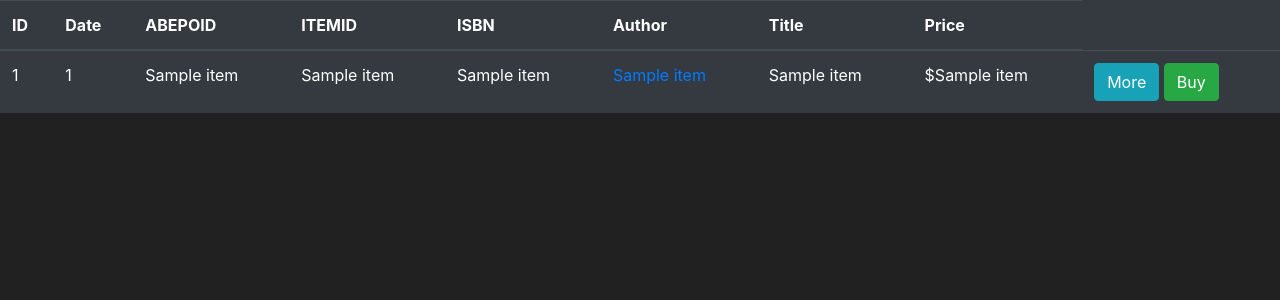
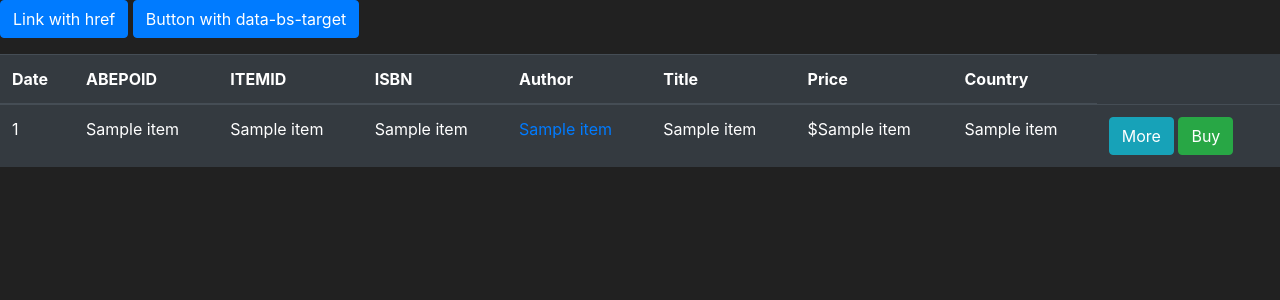
Before and after one commit to Mike-in-Maine/FlaskMarket, a Flask app: template templates/market.html in a window 1280 px wide. Shown: the part 56-356 px from the top of the page. Run offline with Flask 2, Linux system fonts and the light colour scheme; the template is opened without the code that fills it: most values are stand-ins (such as "Sample title", 1, 10 or a date in 2020); some libraries are stand-ins or nearby versions.

Commit message:
Database working on table 'orders'

```diff
--- a/market.py
+++ b/market.py
@@ -61,8 +61,8 @@ def market_page():
     pd.set_option('display.width', None)
     conn = get_db_connection()
     items = conn.execute('SELECT * FROM orders ORDER BY ORDERDATE DESC LIMIT 300').fetchall()
-    #df = pd.DataFrame(items)
-    #df.sort_values(by=[1], inplace=True, ascending = True)
+    df = pd.DataFrame(items)
+    print(df)
     return render_template('market.html', items = items)
 
 def get_abe_API_neworders():
--- a/templates/market.html
+++ b/templates/market.html
@@ -7,7 +7,7 @@
         <thead>
             <tr>
                 <!-- Your Columns HERE -->
-                <th scope="col">ID</th>
+
                 <th scope="col">Date</th>
                 <th scope="col">ABEPOID</th>
                 <th scope="col">ITEMID</th>
@@ -15,13 +15,30 @@
                 <th scope="col">Author</th>
                 <th scope="col">Title</th>
                 <th scope="col">Price</th>
+                <th scope="col">Country</th>
 
             </tr>
         </thead>
         <tbody>
+                <p>
+                  <a class="btn btn-primary" data-bs-toggle="collapse" href="#collapseExample" role="button" aria-expanded="false" aria-controls="collapseExample">
+                    Link with href
+                  </a>
+                  <button class="btn btn-primary" type="button" data-bs-toggle="collapse" data-bs-target="#collapseExample" aria-expanded="false" aria-controls="collapseExample">
+                    Button with data-bs-target
+                  </button>
+                </p>
+                <div class="collapse" id="collapseExample">
+                  <div class="card card-body">
+                    Some placeholder content for the collapse component. This panel is hidden by default but revealed when the user activates the relevant trigger.
+                  </div>
+                </div>
+
+
+
             {% for item in items %}
             <tr>
-                <td>{{ item[0] }}</td>
+
                 <td>{{ item[0] }}</td>
                 <td>{{ item[2] }}</td>
                 <td>{{ item[3] }}</td>
@@ -29,13 +46,16 @@
                 <td><a href="http://www.google.com">{{ item[6] }}</a></td>
                 <td>{{ item[7] }}</td>
                 <td>${{ item[10] }}</td>
+                <td>{{ item[18] }}</td>
 
                 <td>
                     <button class="btn btn-outline btn-info">More</button>
                     <button class="btn btn-outline btn-success">Buy</button>
                 </td>
+                {% endfor %}
             </tr>
-        {% endfor %}
+
+
         </tbody>
     </table>
 {% endblock %}
```
